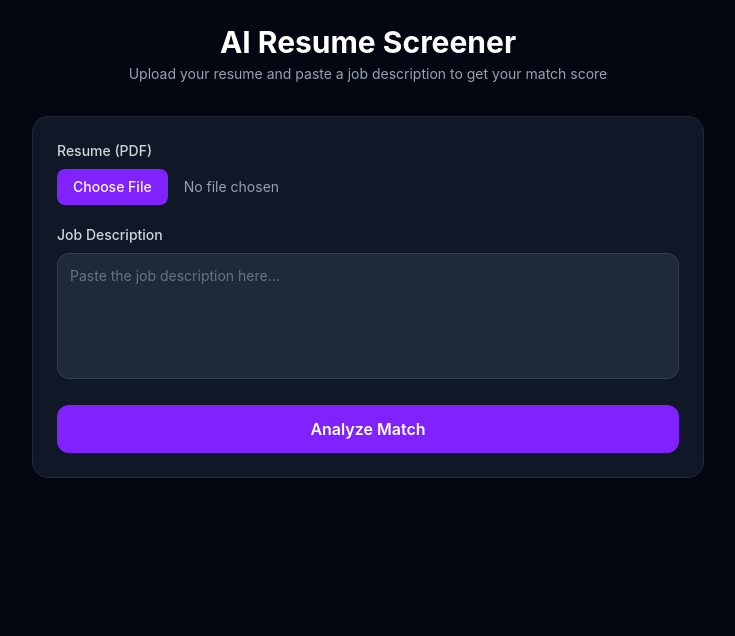
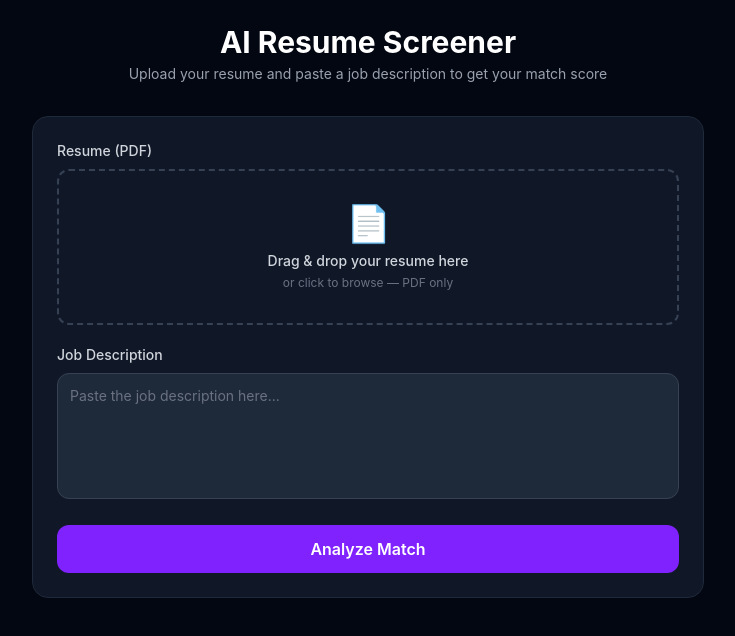
Before and after one commit to Rishabh2233eng/ai-resume-screener, a React app in the folder frontend/: page / in a window 1280 px wide. Shown: the top 636 px of the page, without its empty margins (272-1007 px from the left). Built offline with nearby package versions, Linux system fonts and the light colour scheme; the HTML template or start-up script is replaced by a standard one.

Commit message:
Day 3: Drag and drop upload, loading animation, PDF report export

```diff
--- a/frontend/package.json
+++ b/frontend/package.json
@@ -12,6 +12,8 @@
   "dependencies": {
     "@tailwindcss/vite": "^4.3.0",
     "axios": "^1.17.0",
+    "html2canvas": "^1.4.1",
+    "jspdf": "^4.2.1",
     "react": "^19.2.6",
     "react-dom": "^19.2.6",
     "tailwindcss": "^4.3.0"
--- a/frontend/src/App.jsx
+++ b/frontend/src/App.jsx
@@ -1,5 +1,7 @@
-import { useState } from "react"
+import { useState, useRef } from "react"
 import axios from "axios"
+import jsPDF from "jspdf"
+import html2canvas from "html2canvas"
 
 export default function App() {
   const [resume, setResume] = useState(null)
@@ -7,7 +9,28 @@ export default function App() {
   const [result, setResult] = useState(null)
   const [loading, setLoading] = useState(false)
   const [error, setError] = useState("")
+  const [dragging, setDragging] = useState(false)
+  const resultsRef = useRef(null)
 
+  // ── Drag and drop handlers ──
+  const handleDragOver = (e) => {
+    e.preventDefault()
+    setDragging(true)
+  }
+  const handleDragLeave = () => setDragging(false)
+  const handleDrop = (e) => {
+    e.preventDefault()
+    setDragging(false)
+    const file = e.dataTransfer.files[0]
+    if (file && file.type === "application/pdf") {
+      setResume(file)
+      setError("")
+    } else {
+      setError("Please drop a PDF file.")
+    }
+  }
+
+  // ── API call ──
   const handleSubmit = async () => {
     if (!resume || !jobDescription.trim()) {
       setError("Please upload a resume and enter a job description.")
@@ -31,12 +54,24 @@ export default function App() {
     }
   }
 
+  // ── PDF export ──
+  const handleDownloadPDF = async () => {
+    const element = resultsRef.current
+    const canvas = await html2canvas(element, { backgroundColor: "#0a0a0a" })
+    const imgData = canvas.toDataURL("image/png")
+    const pdf = new jsPDF("p", "mm", "a4")
+    const pdfWidth = pdf.internal.pageSize.getWidth()
+    const pdfHeight = (canvas.height * pdfWidth) / canvas.width
+    pdf.addImage(imgData, "PNG", 0, 0, pdfWidth, pdfHeight)
+    pdf.save("resume-match-report.pdf")
+  }
+
+  // ── Score helpers ──
   const scoreColor = (score) => {
     if (score >= 70) return "text-green-400"
     if (score >= 50) return "text-yellow-400"
     return "text-red-400"
   }
-
   const scoreBar = (score) => {
     if (score >= 70) return "bg-green-400"
     if (score >= 50) return "bg-yellow-400"
@@ -56,16 +91,45 @@ export default function App() {
         {/* Input Card */}
         <div className="bg-gray-900 rounded-2xl p-6 mb-6 border border-gray-800">
 
-          {/* Resume Upload */}
+          {/* Drag and Drop Upload */}
           <div className="mb-5">
             <label className="block text-sm font-medium text-gray-300 mb-2">Resume (PDF)</label>
+            <div
+              onDragOver={handleDragOver}
+              onDragLeave={handleDragLeave}
+              onDrop={handleDrop}
+              onClick={() => document.getElementById("fileInput").click()}
+              className={`w-full border-2 border-dashed rounded-xl p-8 text-center cursor-pointer transition-colors ${
+                dragging
+                  ? "border-violet-400 bg-violet-900/20"
+                  : resume
+                  ? "border-green-500 bg-green-900/10"
+                  : "border-gray-700 hover:border-gray-500"
+              }`}
+            >
+              {resume ? (
+                <div>
+                  <p className="text-green-400 font-medium text-sm">✓ {resume.name}</p>
+                  <p className="text-gray-500 text-xs mt-1">Click or drop to replace</p>
+                </div>
+              ) : (
+                <div>
+                  <p className="text-4xl mb-2">📄</p>
+                  <p className="text-gray-300 text-sm font-medium">Drag & drop your resume here</p>
+                  <p className="text-gray-500 text-xs mt-1">or click to browse — PDF only</p>
+                </div>
+              )}
+            </div>
             <input
+              id="fileInput"
               type="file"
               accept=".pdf"
-              onChange={(e) => setResume(e.target.files[0])}
-              className="w-full text-sm text-gray-400 file:mr-4 file:py-2 file:px-4 file:rounded-lg file:border-0 file:bg-violet-600 file:text-white file:font-medium hover:file:bg-violet-500 cursor-pointer"
+              className="hidden"
+              onChange={(e) => {
+                setResume(e.target.files[0])
+                setError("")
+              }}
             />
-            {resume && <p className="text-xs text-gray-500 mt-1">Selected: {resume.name}</p>}
           </div>
 
           {/* Job Description */}
@@ -93,9 +157,26 @@ export default function App() {
           </button>
         </div>
 
+        {/* Loading Animation */}
+        {loading && (
+          <div className="bg-gray-900 rounded-2xl p-8 border border-gray-800 text-center mb-6">
+            <div className="flex justify-center gap-2 mb-4">
+              {[0, 1, 2].map((i) => (
+                <div
+                  key={i}
+                  className="w-3 h-3 bg-violet-500 rounded-full animate-bounce"
+                  style={{ animationDelay: `${i * 0.15}s` }}
+                />
+              ))}
+            </div>
+            <p className="text-gray-400 text-sm">Analyzing your resume...</p>
+            <p className="text-gray-600 text-xs mt-1">Running semantic matching + skill extraction</p>
+          </div>
+        )}
+
         {/* Results Card */}
         {result && (
-          <div className="bg-gray-900 rounded-2xl p-6 border border-gray-800">
+          <div ref={resultsRef} className="bg-gray-900 rounded-2xl p-6 border border-gray-800">
 
             {/* Fit Score */}
             <div className="text-center mb-6">
@@ -106,7 +187,7 @@ export default function App() {
               <p className="text-lg">{result.recommendation}</p>
               <div className="w-full bg-gray-800 rounded-full h-2 mt-3">
                 <div
-                  className={`h-2 rounded-full transition-all ${scoreBar(result.fit_score)}`}
+                  className={`h-2 rounded-full transition-all duration-700 ${scoreBar(result.fit_score)}`}
                   style={{ width: `${result.fit_score}%` }}
                 />
               </div>
@@ -119,12 +200,14 @@ export default function App() {
                 <p className={`text-2xl font-bold ${scoreColor(result.semantic_score)}`}>
                   {result.semantic_score}%
                 </p>
+                <p className="text-xs text-gray-500 mt-1">Meaning similarity</p>
               </div>
               <div className="bg-gray-800 rounded-xl p-4 text-center">
                 <p className="text-xs text-gray-400 mb-1">Skill Match</p>
                 <p className={`text-2xl font-bold ${scoreColor(result.skill_match_score)}`}>
                   {result.skill_match_score}%
                 </p>
+                <p className="text-xs text-gray-500 mt-1">{result.total_job_skills} skills in JD</p>
               </div>
             </div>
 
@@ -144,7 +227,7 @@ export default function App() {
 
             {/* Missing Skills */}
             {result.missing_skills.length > 0 && (
-              <div>
+              <div className="mb-6">
                 <p className="text-sm font-medium text-gray-300 mb-2">❌ Missing Skills</p>
                 <div className="flex flex-wrap gap-2">
                   {result.missing_skills.map((skill) => (
@@ -156,8 +239,17 @@ export default function App() {
               </div>
             )}
 
+            {/* Download Button */}
+            <button
+              onClick={handleDownloadPDF}
+              className="w-full bg-gray-800 hover:bg-gray-700 text-gray-200 font-semibold py-3 rounded-xl transition-colors border border-gray-700 text-sm"
+            >
+              ⬇ Download Report as PDF
+            </button>
+
           </div>
         )}
+
       </div>
     </div>
   )
```
Also changed, not shown: 1 other file (tests, documents, lock files or other folders).
